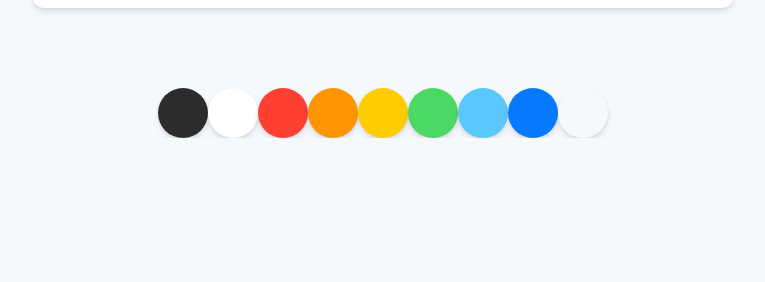
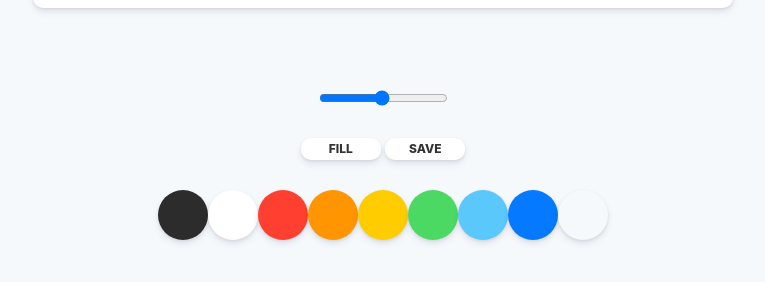
Before and after one commit to Jeongyounghyeon/paintjs, a plain HTML site: page index.html in a window 1280 px wide. Shown: the part 742-1024 px from the top of the page, without its empty margins (257-1022 px from the left). Before the commit the page ends 880 px from the top, so only its background shows below. Drawn offline with Linux system fonts and the light colour scheme.

Commit message:
#1.2 Styles part Two

```diff
--- a/index.html
+++ b/index.html
@@ -10,6 +10,20 @@
   <body>
     <canvas id="jsCanvas" class="canvas"></canvas>
     <div class="controls">
+      <div class="controls__range">
+        <input
+          type="range"
+          id="jsRange"
+          min="0.1"
+          max="5.0"
+          value="2.5"
+          step="0.1"
+        />
+      </div>
+      <div class="controls__btns">
+        <button id="jsMode">Fill</button>
+        <button id="jsSave">Save</button>
+      </div>
       <div class="controls__colors" id="jsColors">
         <div class="controls__color" style="background-color: #2c2c2c"></div>
         <div class="controls__color" style="background-color: white"></div>
--- a/style.css
+++ b/style.css
@@ -6,7 +6,7 @@ body {
   display: flex;
   flex-direction: column;
   align-items: center;
-  padding-top: 50px;
+  padding: 50px 0;
 }
 
 .canvas {
@@ -19,6 +19,33 @@ body {
 
 .controls {
   margin-top: 80px;
+  display: flex;
+  flex-direction: column;
+  align-items: center;
+}
+
+.controls .controls__btns {
+  margin-bottom: 30px;
+}
+
+.controls button {
+  all: unset;
+  cursor: pointer;
+  background-color: white;
+  padding: 5px 0px;
+  width: 80px;
+  text-align: center;
+  border-radius: 10px;
+  box-shadow: 0 4px 6px rgba(50, 50, 93, 0.11), 0 1px 3px rgba(0, 0, 0, 0.08);
+  border: 2px solid rgba(0, 0, 0, 0, 0.2);
+  color: rgba(0, 0, 0, 0.8);
+  text-transform: uppercase;
+  font-weight: 800;
+  font-size: 12px;
+}
+
+.controls__btns button:active {
+  transform: scale(0.98);
 }
 
 .controls .controls__colors {
@@ -32,3 +59,7 @@ body {
   cursor: pointer;
   box-shadow: 0 4px 6px rgba(50, 50, 93, 0.11), 0 1px 3px rgba(0, 0, 0, 0.08);
 }
+
+.controls .controls__range {
+  margin-bottom: 30px;
+}
```
